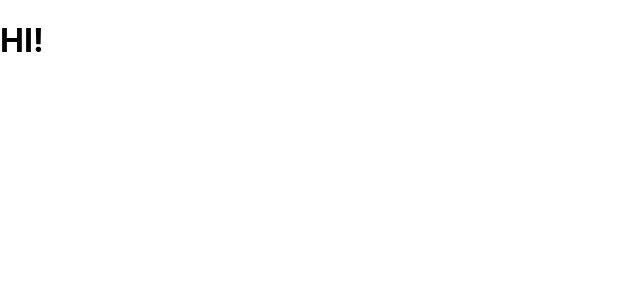
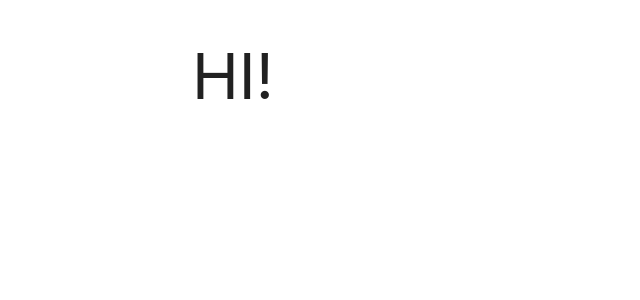
Before and after one commit to horoshopodumaj/webfull, a React (Create React App) app in the folder client/: page / in a window 1280 px wide. Shown: the top 300 px of the page, without its empty margins (0-640 px from the left). Built offline with nearby package versions, Linux system fonts and the light colour scheme.

Commit message:
added page templates, style library

```diff
--- a/client/package.json
+++ b/client/package.json
@@ -6,8 +6,10 @@
     "@testing-library/jest-dom": "^5.16.5",
     "@testing-library/react": "^13.4.0",
     "@testing-library/user-event": "^13.5.0",
+    "materialize-css": "^1.0.0-rc.2",
     "react": "^18.2.0",
     "react-dom": "^18.2.0",
+    "react-router-dom": "^6.4.3",
     "react-scripts": "5.0.1",
     "web-vitals": "^2.1.4"
   },
--- a/client/src/App.js
+++ b/client/src/App.js
@@ -1,6 +1,8 @@
+import "materialize-css";
+
 function App() {
     return (
-        <div>
+        <div className="container">
             <h1>HI!</h1>
         </div>
     );
--- a/client/src/index.css
+++ b/client/src/index.css
@@ -1,13 +1 @@
-body {
-  margin: 0;
-  font-family: -apple-system, BlinkMacSystemFont, 'Segoe UI', 'Roboto', 'Oxygen',
-    'Ubuntu', 'Cantarell', 'Fira Sans', 'Droid Sans', 'Helvetica Neue',
-    sans-serif;
-  -webkit-font-smoothing: antialiased;
-  -moz-osx-font-smoothing: grayscale;
-}
-
-code {
-  font-family: source-code-pro, Menlo, Monaco, Consolas, 'Courier New',
-    monospace;
-}
+@import "~materialize-css/dist/css/materialize.min.css";
```
Also changed, not shown: client/src/pages/AuthPage.js (added, +7 -0 lines), client/src/pages/UsersPage.js (added, +7 -0 lines), 1 other file (tests, documents, lock files or other folders).
